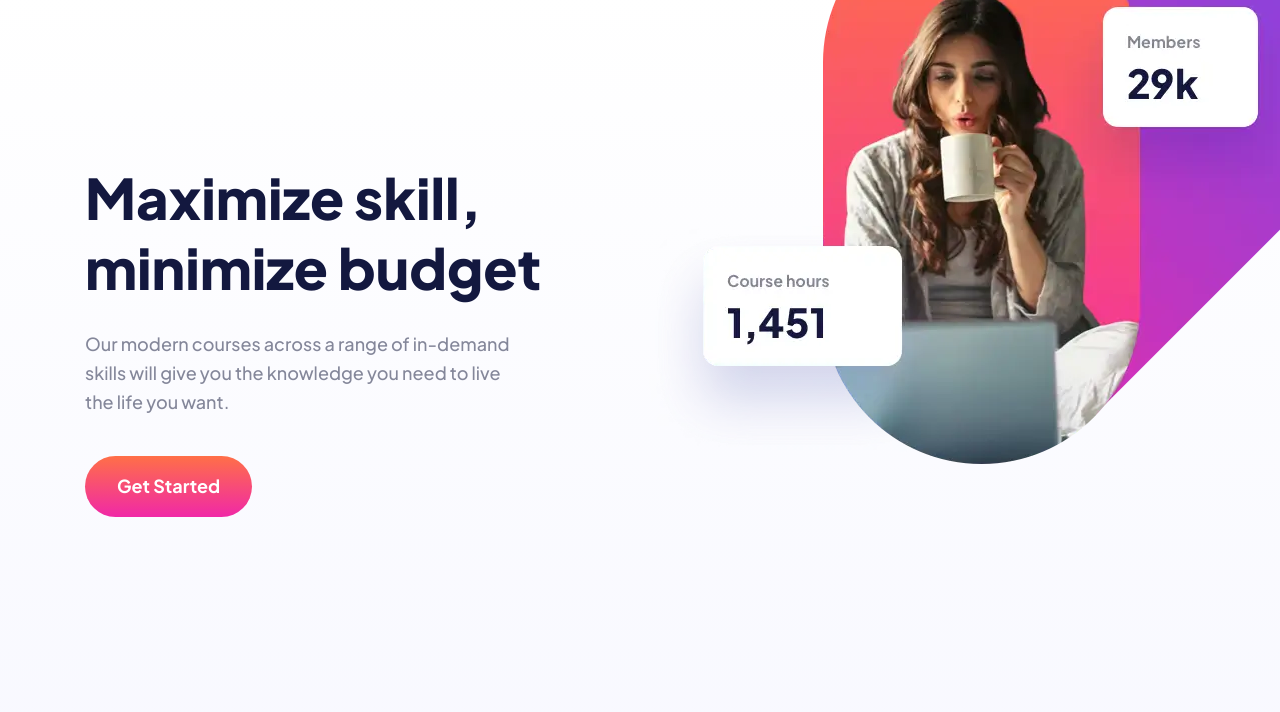
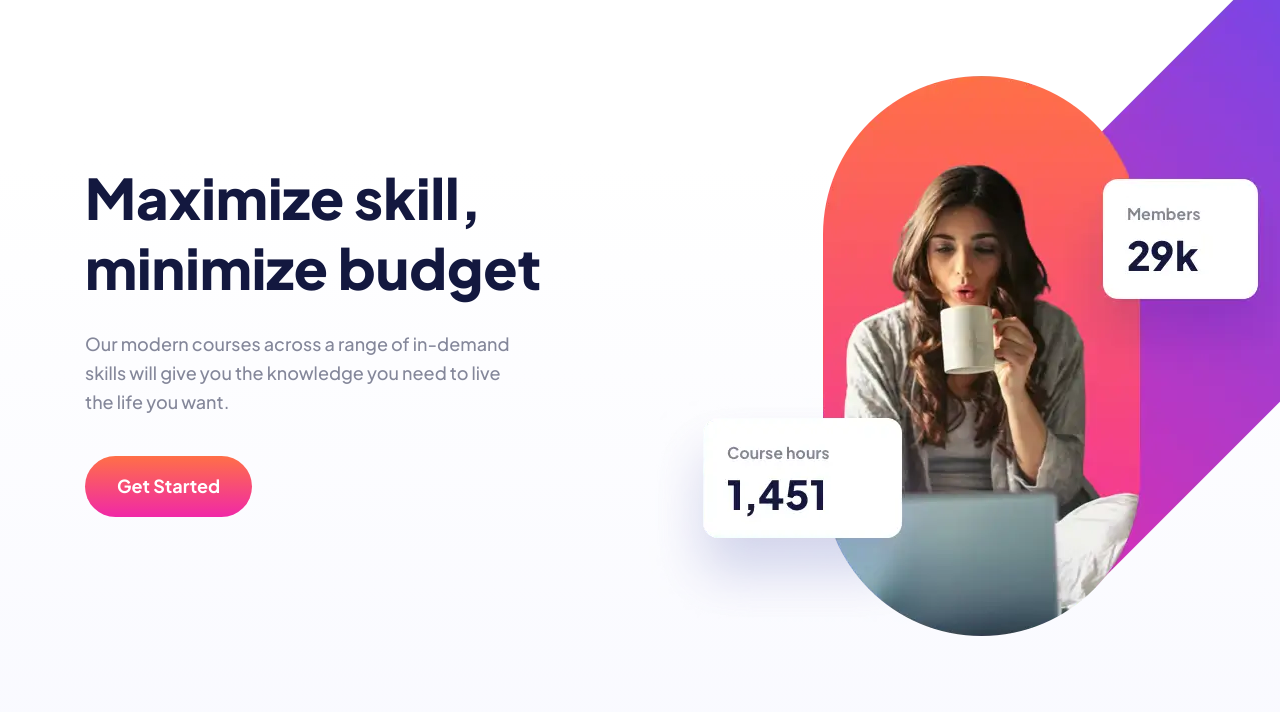
Before and after one commit to kevinndlc/skilled-elearning-landing-page, a website built with Parcel: page src/index.html in a window 1280 px wide. Shown: the part 88-800 px from the top of the page. Built offline with nearby package versions, Linux system fonts and the light colour scheme.

Commit message:
Fix: Margin on hero

```diff
--- a/src/style.scss
+++ b/src/style.scss
@@ -147,16 +147,16 @@ img {
 }
 
 .hero {
-  padding-top: 2.375rem;
+  margin-top: 2.375rem;
   position: relative;
 
   @include tablet {
-    padding-top: 6.25rem;
+    margin-top: 6.25rem;
     margin-bottom: 13.125rem;
   }
 
   @include desktop {
-    padding-top: 10.75rem;
+    margin-top: 10.75rem;
     margin-bottom: 15.625rem;
   }
 
@@ -279,6 +279,7 @@ img {
     display: flex;
     flex-direction: column;
     padding-bottom: 2rem;
+    box-shadow: 0 5px 10px rgba(0, 0, 0, 0.5);
 
     @include desktop {
       padding-bottom: 2.5rem;
```
